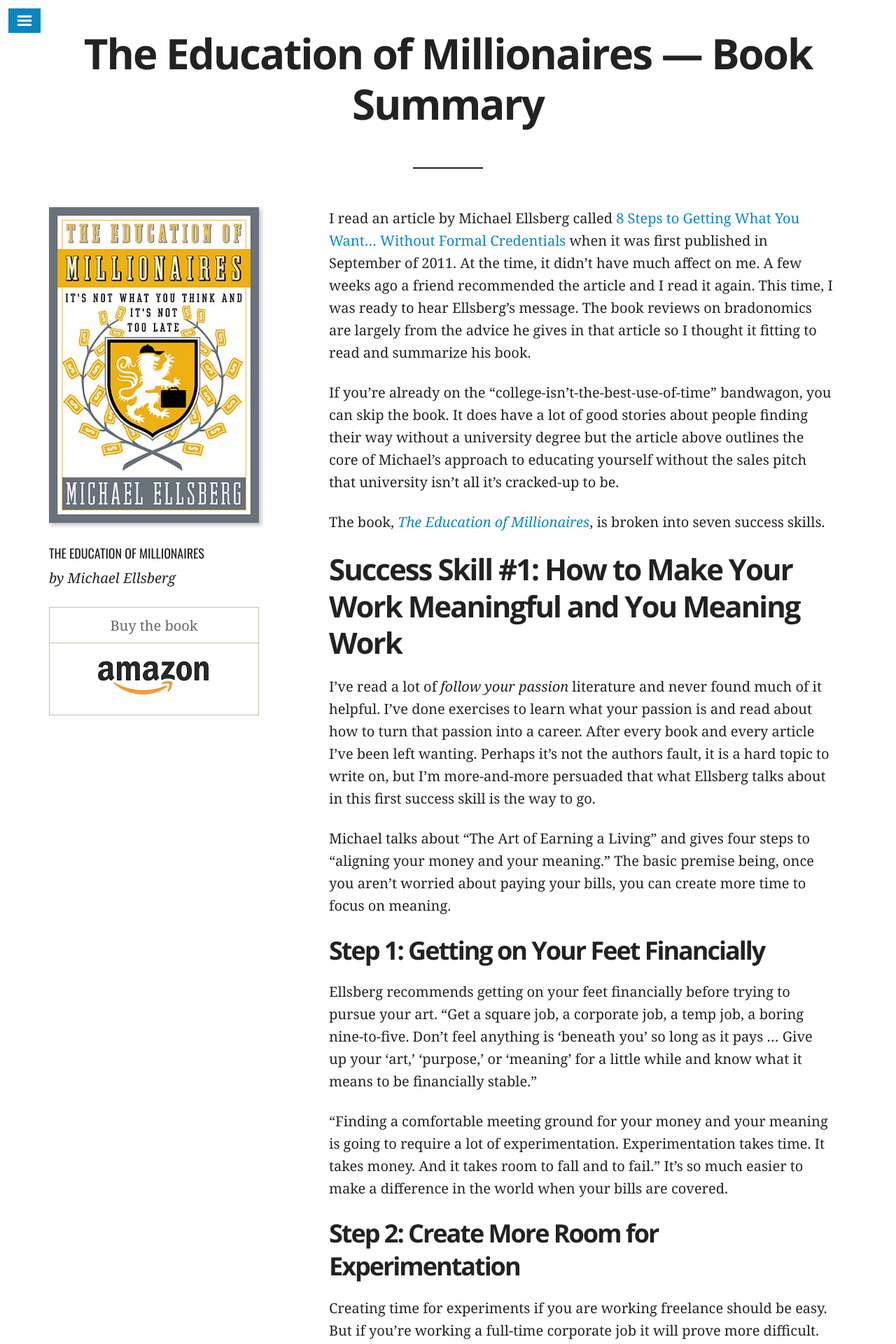
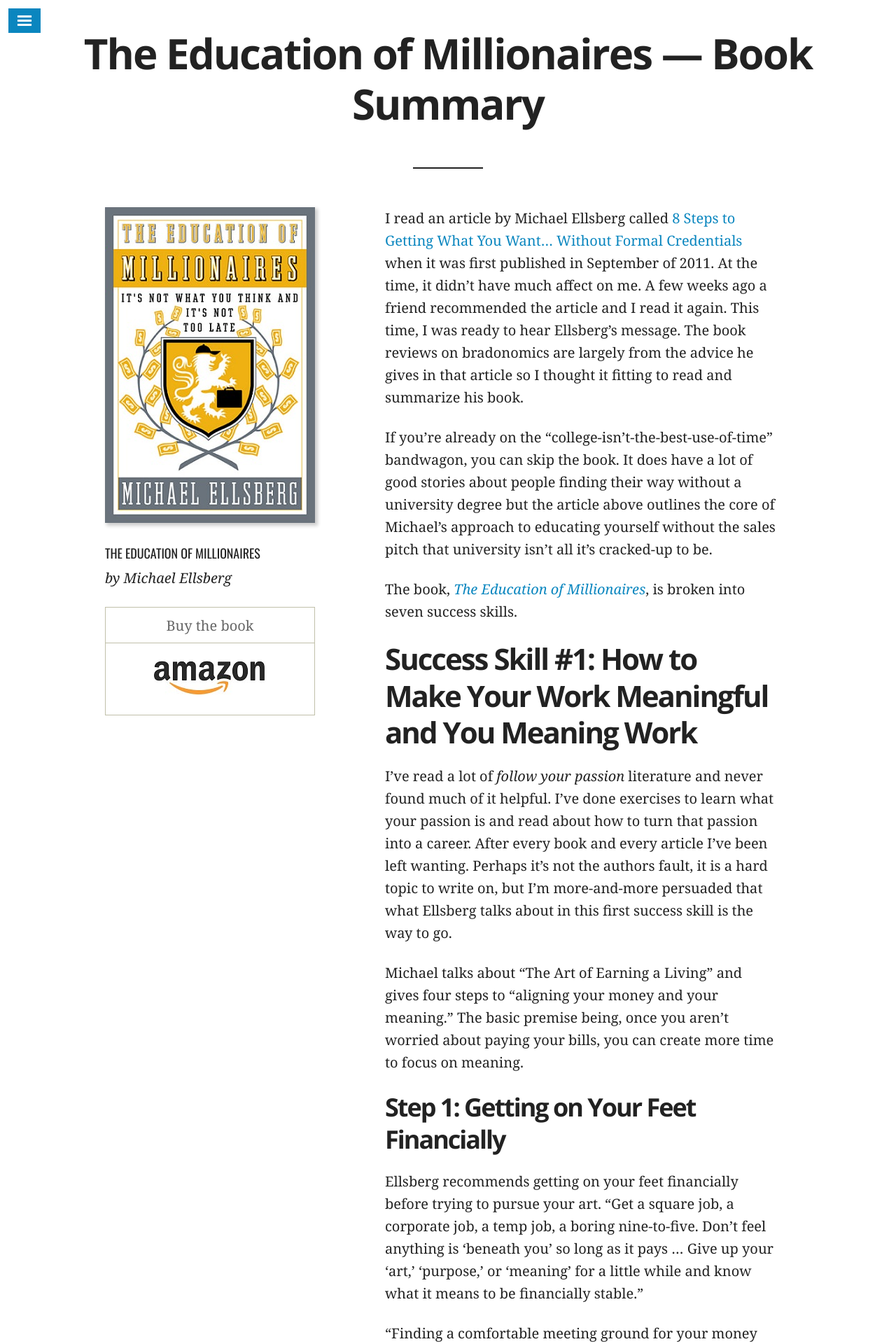
Before and after one commit to snowdj/bradonomics.github.io, a Jekyll site: the page built from _posts/2013-02-07-education-of-millionaires-summary.md, in a window 1280 px wide. Shown: the top 1920 px of the page at 70% size. Built offline with Jekyll 4.4.1, drawn with Linux system fonts in a browser that asks for light colours; nearby versions of some CDN libraries; comment, search, counter and statistics services are not loaded.

Commit message:
Adjusted line widths for better reading experiance

```diff
--- a/_sass/archive.scss
+++ b/_sass/archive.scss
@@ -13,7 +13,7 @@
 
 .archive-description p,
 .archive-description ul {
-  max-width: 760px;
+  max-width: 600px;
   margin-left: auto;
   margin-right: auto;
   margin-top: 0;
--- a/_sass/base.scss
+++ b/_sass/base.scss
@@ -284,7 +284,7 @@
 /* Quotes
 -------------------------------------------------- */
 blockquote {
-  max-width: 720px;
+  max-width: 560px;
   margin: 16px auto;
   padding-top: 10px;
   padding-bottom: 10px;
--- a/_sass/books.scss
+++ b/_sass/books.scss
@@ -1,7 +1,7 @@
 /* Books
 -------------------------------------------------- */
 .book-wrapper {
-  max-width: 1140px;
+  max-width: 980px;
   margin: 0 auto;
 }
 
@@ -9,11 +9,6 @@
   article.book {
     float: right;
   }
-}
-.book .entry-content {
-  max-width: 1140px;
-  margin-left: auto;
-  margin-right: auto;
 }
 
 .book-container {
--- a/_sass/code.scss
+++ b/_sass/code.scss
@@ -1,7 +1,7 @@
 /* Code
 -------------------------------------------------- */
 div.highlighter-rouge {
-  max-width: 760px;
+  max-width: 600px;
   margin-left: auto;
   margin-right: auto;
   padding: 0 20px;
--- a/_sass/inner.scss
+++ b/_sass/inner.scss
@@ -48,19 +48,19 @@
 .entry-content .gist,
 .error404 form,
 .footnotes {
-  max-width: 760px;
+  max-width: 600px;
   margin-left: auto;
   margin-right: auto;
   padding: 0 20px;
 }
 
 .entry-content ol {
-  max-width: 710px;
+  max-width: 560px;
   list-style: decimal outside;
 }
 
 .entry-content ul {
-  max-width: 710px;
+  max-width: 560px;
   list-style: disc outside;
 }
 
@@ -163,17 +163,13 @@
 }
 
 .entry-footer {
+  max-width: 600px;
   margin: 0 auto;
   padding: 0 20px;
 }
-@media (min-width: 750px) {
-  .entry-footer {
-    max-width: 760px;
-  }
-}
 
 .after-post-widget {
-  max-width: 760px;
+  max-width: 640px;
   margin: 0 auto 25px;
   padding: 40px;
   background-color: $primary-color;
@@ -202,13 +198,13 @@
 }
 
 .entry-time, .entry-categories {
-  display: block;
+  display: inline;
 }
-@media (min-width: 550px) {
-  .entry-time, .entry-categories {
-    display: inline;
-  }
-}
+// @media (min-width: 550px) {
+//   .entry-time, .entry-categories {
+//     display: inline;
+//   }
+// }
 
 .entry-time {
   margin-right: 18px;
```
